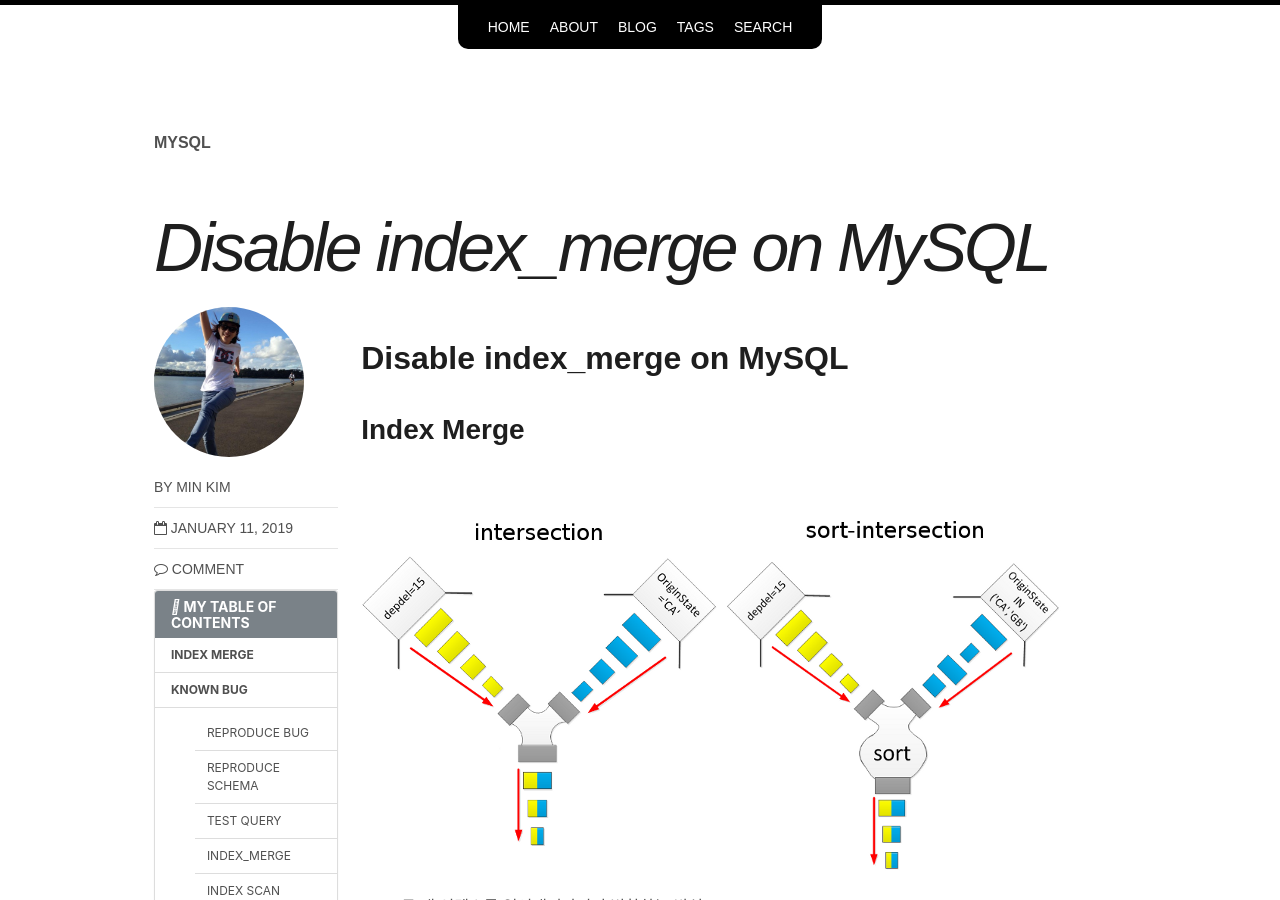
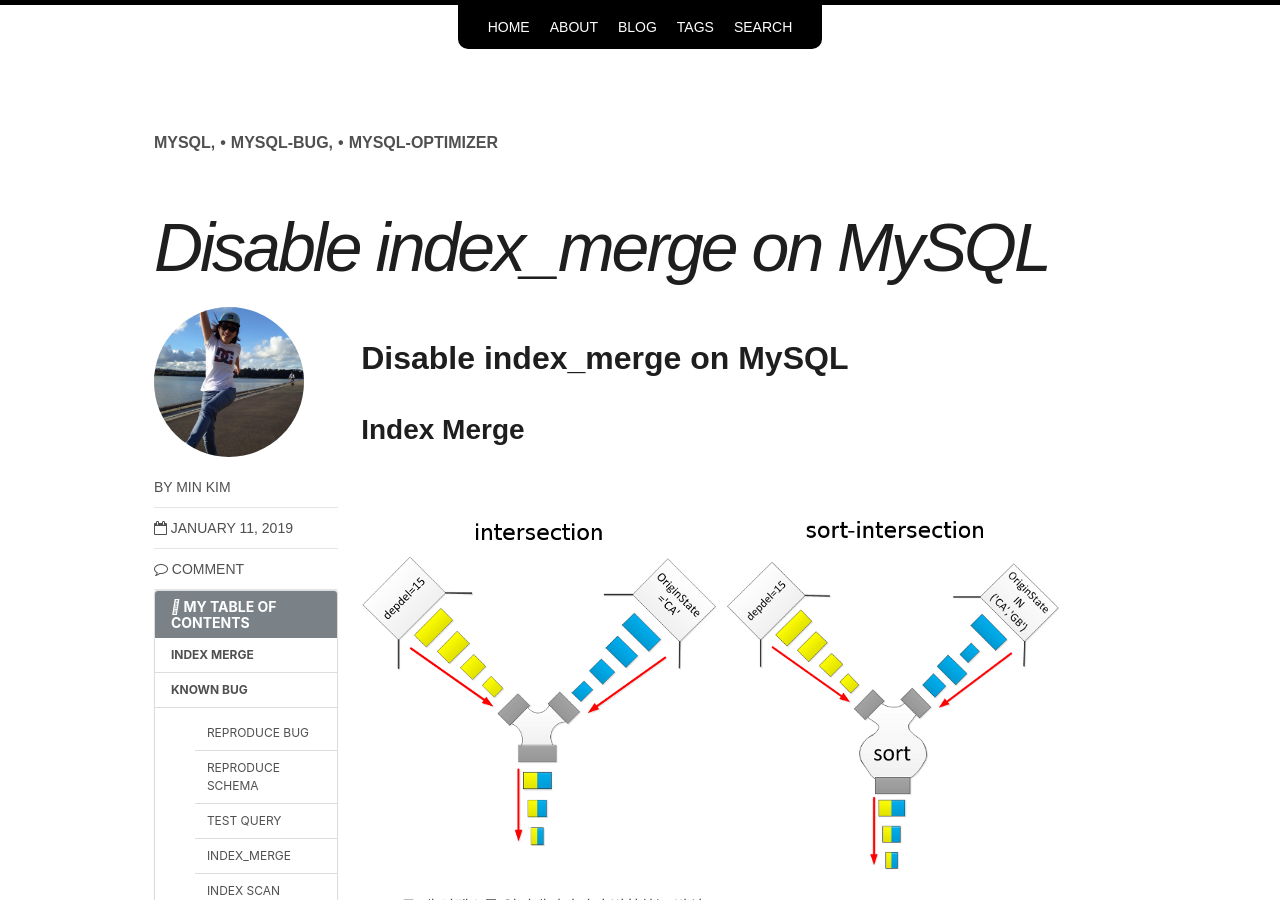
Before and after one commit to minsql/minsql.github.io, a Jekyll site: the page built from _posts/blog/2019-01-11-disable index_merge.md, in a window 1280 px wide and 900 px high. Built offline with Jekyll 4.4.1, drawn with Linux system fonts in a browser that asks for light colours; nearby versions of some CDN libraries; some web fonts are replaced; comment, search, counter and statistics services are not loaded.

Commit message:
Edit post tag

```diff
--- a/_posts/blog/2019-01-11-disable index_merge.md
+++ b/_posts/blog/2019-01-11-disable index_merge.md
@@ -4,7 +4,7 @@ author: min_kim
 created: 2017/03/10 05:53:18
 modified:
 layout: post
-tags: MySQL
+tags: mysql, mysql-bug, mysql-optimizer
 image:
   feature: mysql.png
 categories: blog
```
